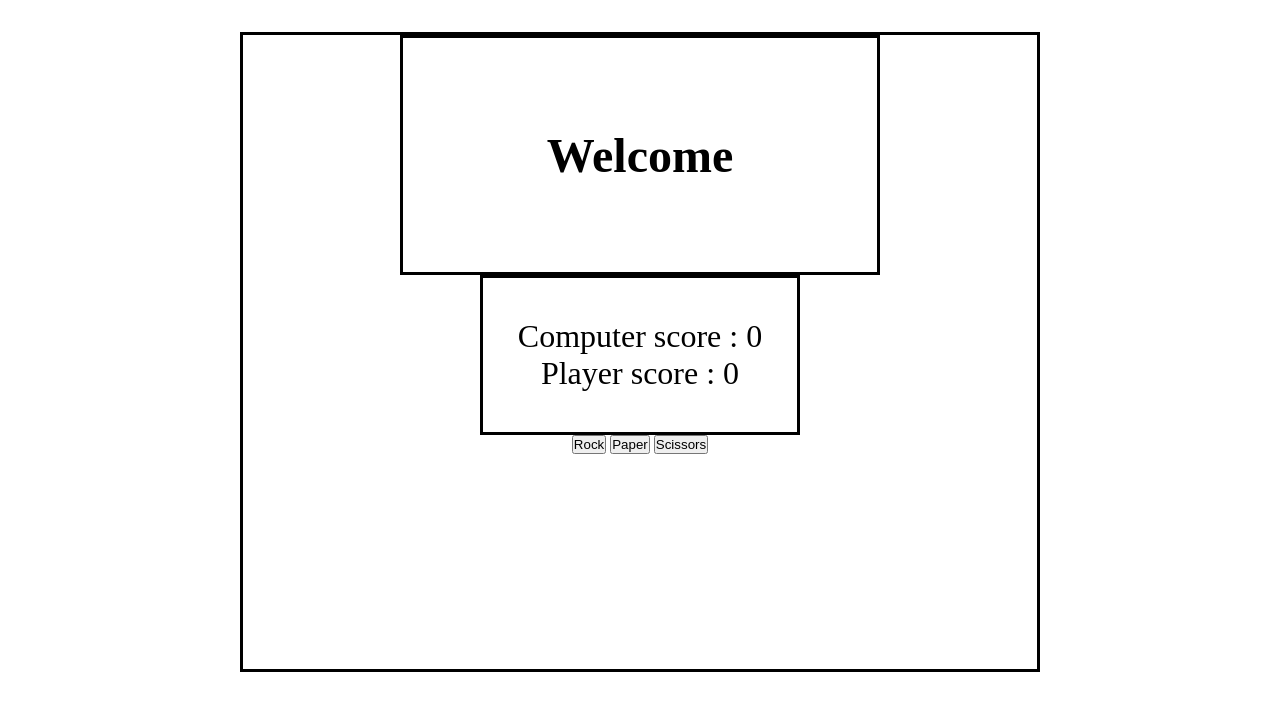
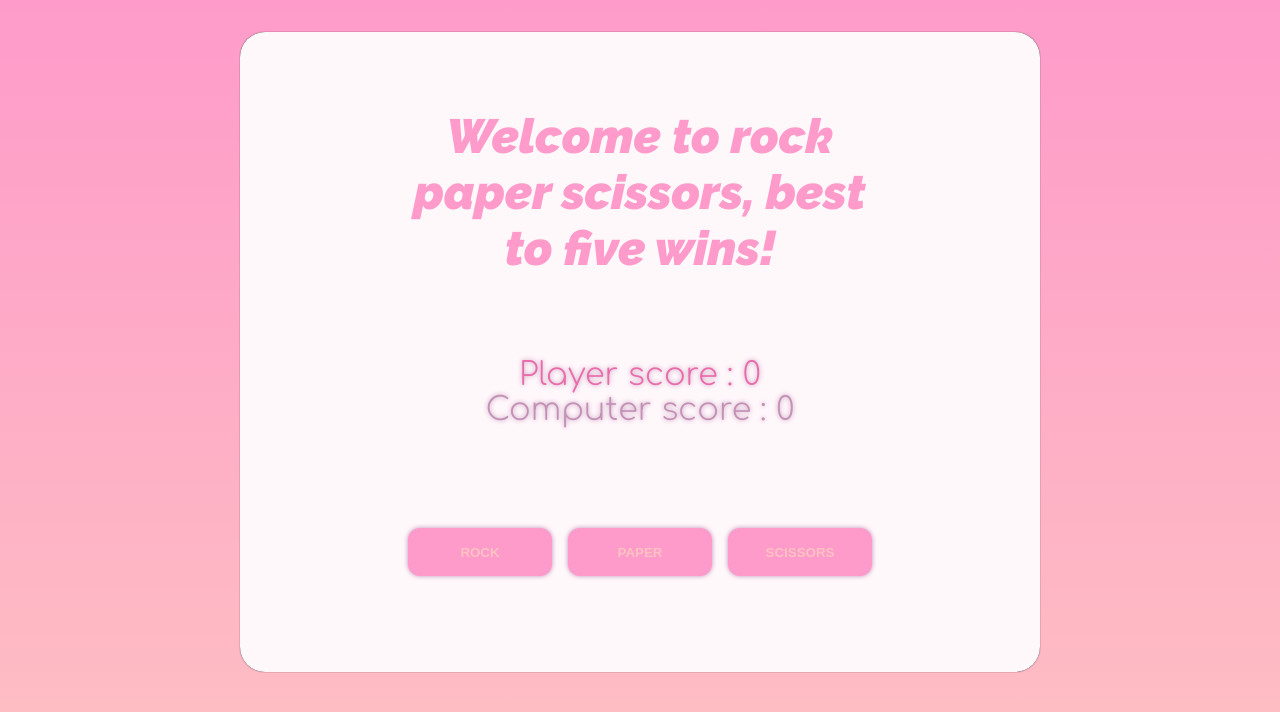
Before and after one commit to TekNellCo/rockpaperscissorsv2, a plain HTML site: page index.html in a window 1280 px wide. Drawn offline with Linux system fonts and the light colour scheme.

Commit message:
color page and finish. just need reset/maybe endgame screen

```diff
--- a/index.html
+++ b/index.html
@@ -3,22 +3,26 @@
 <head>
   <meta charset="UTF-8">
   <meta name="viewport" content="width=device-width, initial-scale=1.0">
-  <title>Document</title>
+  <style>
+    @import url('https://fonts.googleapis.com/css2?family=Comfortaa:wght@300;600&family=Raleway:ital,wght@1,900&display=swap');
+  </style>
+  <title>Rock Paper Scissors v2</title>
   <link rel="stylesheet" href="style.css">
 </head>
 <body>
 
 
 <div class="bigbox">
-    <h1 class="result">Welcome</h1>
+    <h1 class="result">Welcome to rock paper scissors, best to five wins!</h1>
     <div class="scores">
+      <div data-score="0" class="playerscore">Player score : 0</div>
       <div data-score="0" class="computerscore">Computer score : 0</div>
-      <div data-score="0" class="playerscore">Player score : 0</div>
+
     </div>
     <div class="buttons">
-      <button data-choice="0" class="choice">Rock</button>
-      <button data-choice="1" class="choice">Paper</button>
-      <button data-choice="2" class="choice">Scissors</button>
+      <button data-choice="0" class="choice">ROCK</button>
+      <button data-choice="1" class="choice">PAPER</button>
+      <button data-choice="2" class="choice">SCISSORS</button>
     </div>
 
 </div>
--- a/script.js
+++ b/script.js
@@ -41,9 +41,9 @@ function computerChoice(){
 
 function scoreBoard(result){
     if(computerScore === 5){
-        alert("game over")
+        alert("Game over : You lose")
     }else if (playerScore === 5){
-        alert("player wins")
+        alert("Player wins!")
     }else if( result === gameResult[0]){
         playerS.textContent = `Player score : ${++playerScore}`;
     }else if( result === gameResult[1]){
--- a/style.css
+++ b/style.css
@@ -4,32 +4,43 @@
     box-sizing: border-box;
 }
 :root{
+    --color-lightest-pink: #f9f5f5;
+    --color-back-pink: #fff8fb;
     --color-barbie: #fec2c2;
     --color-pink:#fec2c2;
     --color-peach: #fec2c2;
     --color-light-pink: #fe9bca;
     --color-dark-pink: #e96baa;
     --color-purple-pink: #c391b6;
+
+    /* font-family: 'Comfortaa', cursive;
+    font-family: 'Raleway', sans-serif; */
 }
 body{
+    height: 100vh;
+    background-image: linear-gradient(var(--color-light-pink),var(--color-barbie));
     display: flex;
     justify-content: center;
     margin-top: 2rem;
 }
 .bigbox{
+    background-color: var(--color-back-pink);
     display: flex;
     flex-direction: column;
     align-items: center;
-    border:solid;
+    justify-content: center;
+    border-radius: 25px;
+    box-shadow: 0 0 1px;
     width: 50rem;
     height:40rem;
 }
 .result{
+    font-family: 'Raleway', sans-serif;
+    color: var(--color-light-pink);
     display: flex;
     align-items: center;
     justify-content: center;
     font-size: 3em;
-    border: solid;
     width: 30rem;
     height: 15rem;
     text-align: center;
@@ -39,8 +50,35 @@ body{
     flex-direction: column;
     justify-content: center;
     text-align: center;
-    border: solid;
     width: 20rem;
     height: 10rem;
     font-size: 2rem;
+    font-family: 'Comfortaa', cursive, sans-serif;
+    text-shadow: 0 0 5px var(--color-purple-pink);
 }
+.computerscore{
+    color: var(--color-purple-pink)
+}
+.playerscore{
+    color: var(--color-dark-pink
+    )
+}
+.buttons{
+    display: flex;
+    justify-content: space-around;
+    align-items: center;
+    height:10rem;
+    width: 30rem;
+
+}
+.choice{
+    cursor: pointer;
+    font-weight: 700;
+    height: 3rem;
+    width: 9rem;
+    border: none;
+    border-radius: 12px;
+    color: var(--color-peach);
+    box-shadow: 0px 0px 5px var(--color-purple-pink);
+    background-color: var(--color-light-pink);
+}
```
